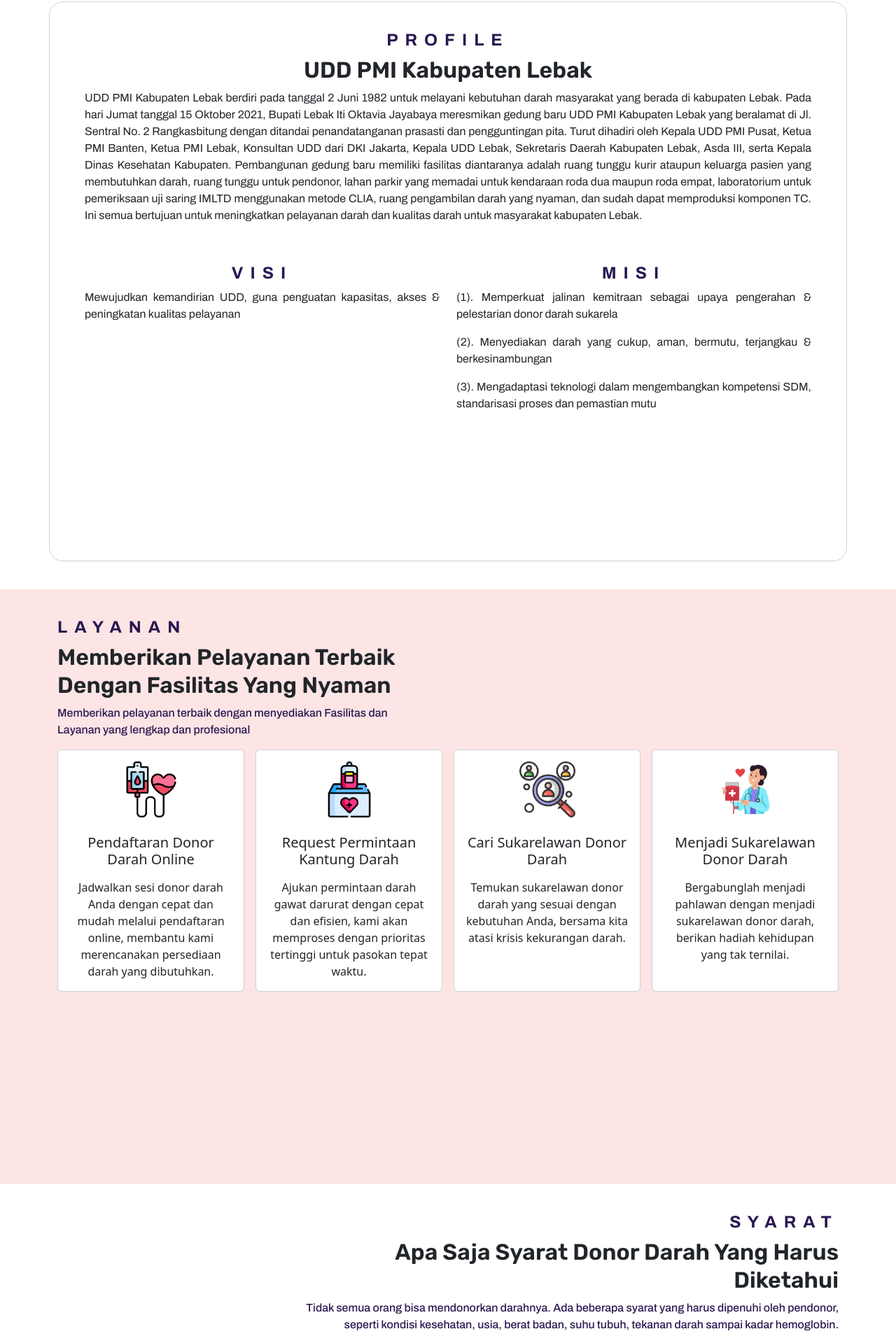
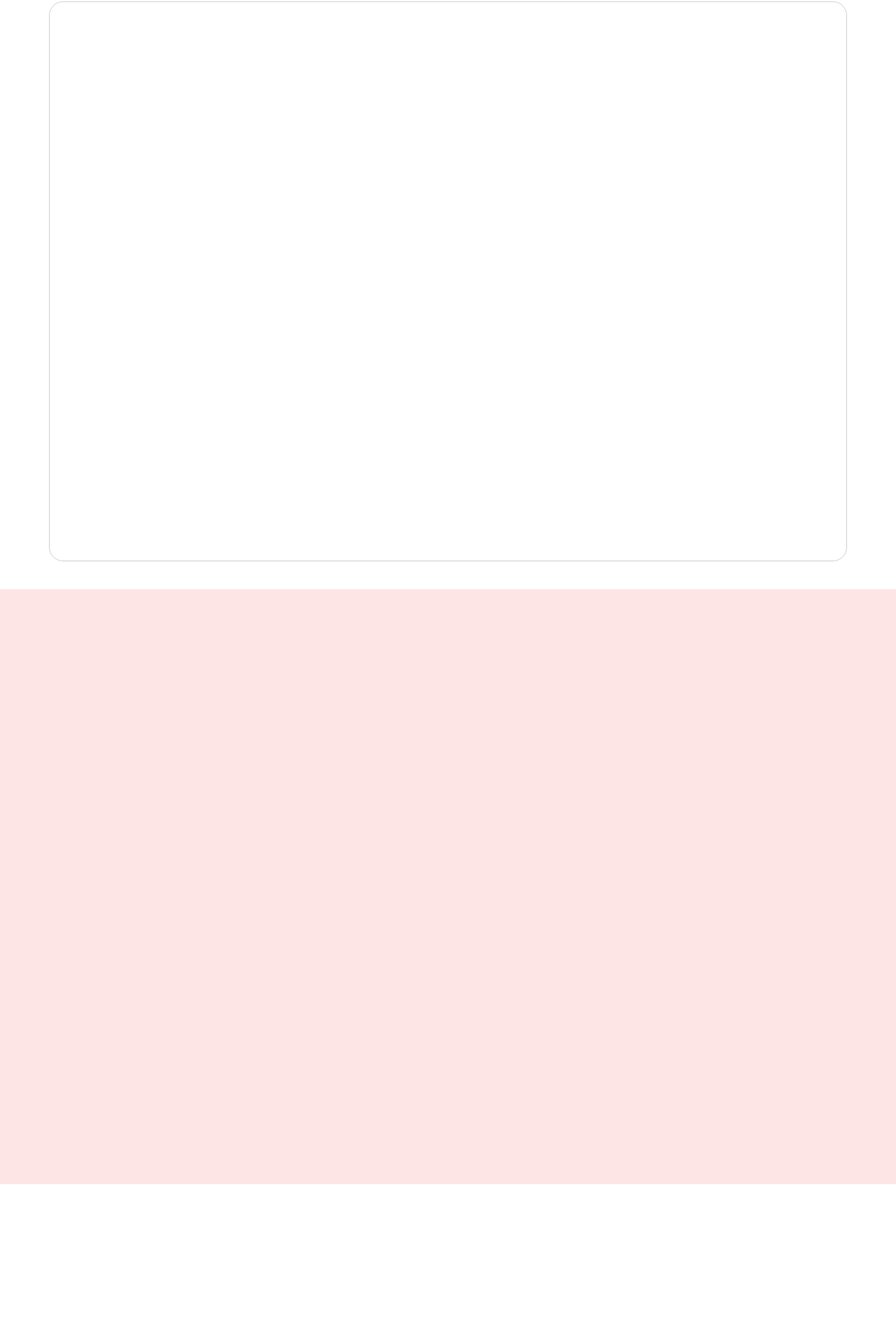
Before and after one commit to arielariadi/tugas-akhir-fe, a React (Vite) app: page / in a window 1280 px wide. Shown: the part 798-2717 px from the top of the page at 70% size. Built offline with nearby package versions, Linux system fonts and the light colour scheme.

Commit message:
Menambahkan fitur AOS pada landing page

```diff
--- a/package.json
+++ b/package.json
@@ -11,6 +11,7 @@
   },
   "dependencies": {
     "@react-pdf/renderer": "^3.4.4",
+    "aos": "3.0.0-beta.6",
     "axios": "^1.6.8",
     "bootstrap": "^5.3.3",
     "bootstrap-icons": "^1.11.3",
--- a/src/pages/LandingPage.jsx
+++ b/src/pages/LandingPage.jsx
@@ -1,3 +1,4 @@
+import { useEffect } from 'react';
 import {
 	Container,
 	Row,
@@ -10,8 +11,24 @@
 import '../styles/landing-page.css';
 import Lottie from 'lottie-react';
 import HeroLottie from '../assets/lottie/heroLottie.json';
+import AOS from 'aos';
+import 'aos/dist/aos.css';
 
 const LandingPage = () => {
+	useEffect(() => {
+		AOS.init({
+			disable: function () {
+				var maxWidth = 768;
+				return window.innerWidth < maxWidth;
+			},
+			duration: 1200,
+			easing: 'ease-in-out',
+			once: false,
+			mirror: true,
+			anchorPlacement: 'top-bottom',
+		});
+		AOS.refresh(); // Ensure AOS refreshes elements
+	}, []);
 	return (
 		<>
 			{' '}
@@ -19,7 +36,7 @@
 				<section className="w-100 min-vh-100 d-flex align-items-center overflow-hidden hero-section">
 					<Container>
 						<Row className="header-box d-flex align-items-center">
-							<Col lg="6" className="p-4">
+							<Col lg="6" className="p-4" data-aos="fade-right">
 								<h1 className="mb-4">
 									<span className="slogan-1">Satu Tetes </span>
 									<br />
@@ -66,7 +83,10 @@
 									</span>
 								</div>
 							</Col>
-							<Col lg="6" className="pt-lg-0 pt-5 d-flex justify-content-end">
+							<Col
+								lg="6"
+								className="pt-lg-0 pt-5 d-flex justify-content-end"
+								data-aos="fade-left">
 								<Lottie
 									animationData={HeroLottie}
 									loop={true}
@@ -79,15 +99,17 @@
 			<div className="profile" id="profile">
 				<section className="w-100 min-vh-100 d-flex overflow-hidden hero-section">
 					<Container>
-						<div className="profile-header text-center">
+						<div className="profile-header text-center" data-aos="fade-up">
 							<h4 className="">PROFILE</h4>
 						</div>
 
-						<div className="profile-header-detail text-center">
+						<div
+							className="profile-header-detail text-center"
+							data-aos="fade-up">
 							<h2>UDD PMI Kabupaten Lebak</h2>
 						</div>
 
-						<div className="profile-content text-center">
+						<div className="profile-content text-center" data-aos="fade-up">
 							<p>
 								UDD PMI Kabupaten Lebak berdiri pada tanggal 2 Juni 1982 untuk
 								melayani kebutuhan darah masyarakat yang berada di kabupaten
@@ -110,7 +132,7 @@
 							</p>
 						</div>
 
-						<Row className="visi-misi-wrapper">
+						<Row className="visi-misi-wrapper" data-aos="fade-up">
 							<Col className="visi">
 								<h4 className="text-center">VISI</h4>
 
@@ -145,11 +167,11 @@
 			<div className="services" id="layanan">
 				<section className="w-100 min-vh-100 d-flex overflow-hidden hero-section">
 					<Container>
-						<div className="services-header">
+						<div className="services-header" data-aos="fade-up">
 							<h4 className="">LAYANAN</h4>
 						</div>
 
-						<div className="services-header-detail">
+						<div className="services-header-detail" data-aos="fade-up">
 							<h2>Memberikan Pelayanan Terbaik Dengan Fasilitas Yang Nyaman</h2>
 
 							<p>
@@ -159,7 +181,7 @@
 						</div>
 
 						<div className="services-content d-flex justify-content-center gap-3">
-							<Card>
+							<Card data-aos="fade-up">
 								<Card.Body>
 									<Card.Img
 										variant="top"
@@ -179,7 +201,7 @@
 								</Card.Body>
 							</Card>
 
-							<Card>
+							<Card data-aos="fade-up">
 								<Card.Body>
 									<Card.Img
 										variant="top"
@@ -199,7 +221,7 @@
 								</Card.Body>
 							</Card>
 
-							<Card>
+							<Card data-aos="fade-up">
 								<Card.Body>
 									<Card.Img
 										variant="top"
@@ -218,7 +240,7 @@
 								</Card.Body>
 							</Card>
 
-							<Card>
+							<Card data-aos="fade-up">
 								<Card.Body>
 									<Card.Img
 										variant="top"
@@ -243,11 +265,11 @@
 			<div className="syarat" id="syarat">
 				<section className="w-100 d-flex overflow-hidden hero-section">
 					<Container>
-						<div className="syarat-header">
+						<div className="syarat-header" data-aos="fade-up">
 							<h4 className="">SYARAT</h4>
 						</div>
 
-						<div className="syarat-header-detail">
+						<div className="syarat-header-detail" data-aos="fade-up">
 							<h2>Apa Saja Syarat Donor Darah Yang Harus Diketahui</h2>
 
 							<p>
@@ -259,7 +281,7 @@
 						</div>
 
 						<div className="syarat-content d-flex flex-wrap gap-3">
-							<Card>
+							<Card data-aos="fade-up">
 								<Card.Body>
 									<div className="card-image-syarat-wrapper">
 										<Card.Img
@@ -280,7 +302,7 @@
 								</Card.Body>
 							</Card>
 
-							<Card>
+							<Card data-aos="fade-up">
 								<Card.Body>
 									<div className="card-image-syarat-wrapper">
 										<Card.Img
@@ -303,7 +325,7 @@
 								</Card.Body>
 							</Card>
 
-							<Card>
+							<Card data-aos="fade-up">
 								<Card.Body>
 									<div className="card-image-syarat-wrapper">
 										<Card.Img
@@ -326,7 +348,7 @@
 								</Card.Body>
 							</Card>
 
-							<Card>
+							<Card data-aos="fade-up">
 								<Card.Body>
 									<div className="card-image-syarat-wrapper">
 										<Card.Img
@@ -353,11 +375,11 @@
 			<div className="alur-pendaftaran" id="alurPendaftaran">
 				<section className="w-100 d-flex overflow-hidden hero-section">
 					<Container>
-						<div className="alur-pendaftaran-header">
+						<div className="alur-pendaftaran-header" data-aos="fade-up">
 							<h4 className="">ALUR PENDAFTARAN</h4>
 						</div>
 
-						<div className="alur-pendaftaran-header-detail">
+						<div className="alur-pendaftaran-header-detail" data-aos="fade-up">
 							<h2>
 								Ketahui Alur Pendaftaran Donor Darah Pada Unit Donor Darah PMI
 								Kabupaten Lebak
@@ -371,7 +393,7 @@
 						</div>
 
 						<div className="alur-pendaftaran-content d-flex flex-wrap gap-3">
-							<Card>
+							<Card data-aos="fade-up">
 								<Card.Body>
 									<div className="card-image-alur-pendaftaran-wrapper">
 										<Card.Img
@@ -390,7 +412,7 @@
 								</Card.Body>
 							</Card>
 
-							<Card>
+							<Card data-aos="fade-up">
 								<Card.Body>
 									<div className="card-image-alur-pendaftaran-wrapper">
 										<Card.Img
@@ -409,7 +431,7 @@
 								</Card.Body>
 							</Card>
 
-							<Card>
+							<Card data-aos="fade-up">
 								<Card.Body>
 									<div className="card-image-alur-pendaftaran-wrapper">
 										<Card.Img
@@ -427,7 +449,7 @@
 								</Card.Body>
 							</Card>
 
-							<Card>
+							<Card data-aos="fade-up">
 								<Card.Body>
 									<div className="card-image-alur-pendaftaran-wrapper">
 										<Card.Img
@@ -446,7 +468,7 @@
 								</Card.Body>
 							</Card>
 
-							<Card>
+							<Card data-aos="fade-up">
 								<Card.Body>
 									<div className="card-image-alur-pendaftaran-wrapper">
 										<Card.Img
@@ -464,7 +486,7 @@
 								</Card.Body>
 							</Card>
 
-							<Card>
+							<Card data-aos="fade-up">
 								<Card.Body>
 									<div className="card-image-alur-pendaftaran-wrapper">
 										<Card.Img
@@ -489,11 +511,11 @@
 			<div className="manfaat" id="manfaat">
 				<section className="w-100 d-flex overflow-hidden hero-section">
 					<Container>
-						<div className="manfaat-header text-center">
+						<div className="manfaat-header text-center" data-aos="fade-up">
 							<h4 className="">MANFAAT DONOR DARAH</h4>
 						</div>
 
-						<Accordion>
+						<Accordion data-aos="fade-up">
 							<Accordion.Item eventKey="0">
 								<Accordion.Header>
 									Menjaga Kesehatan Jantung dan Menurunkan Risiko Penyakit
```
Also changed, not shown: 1 other file (tests, documents, lock files or other folders).
